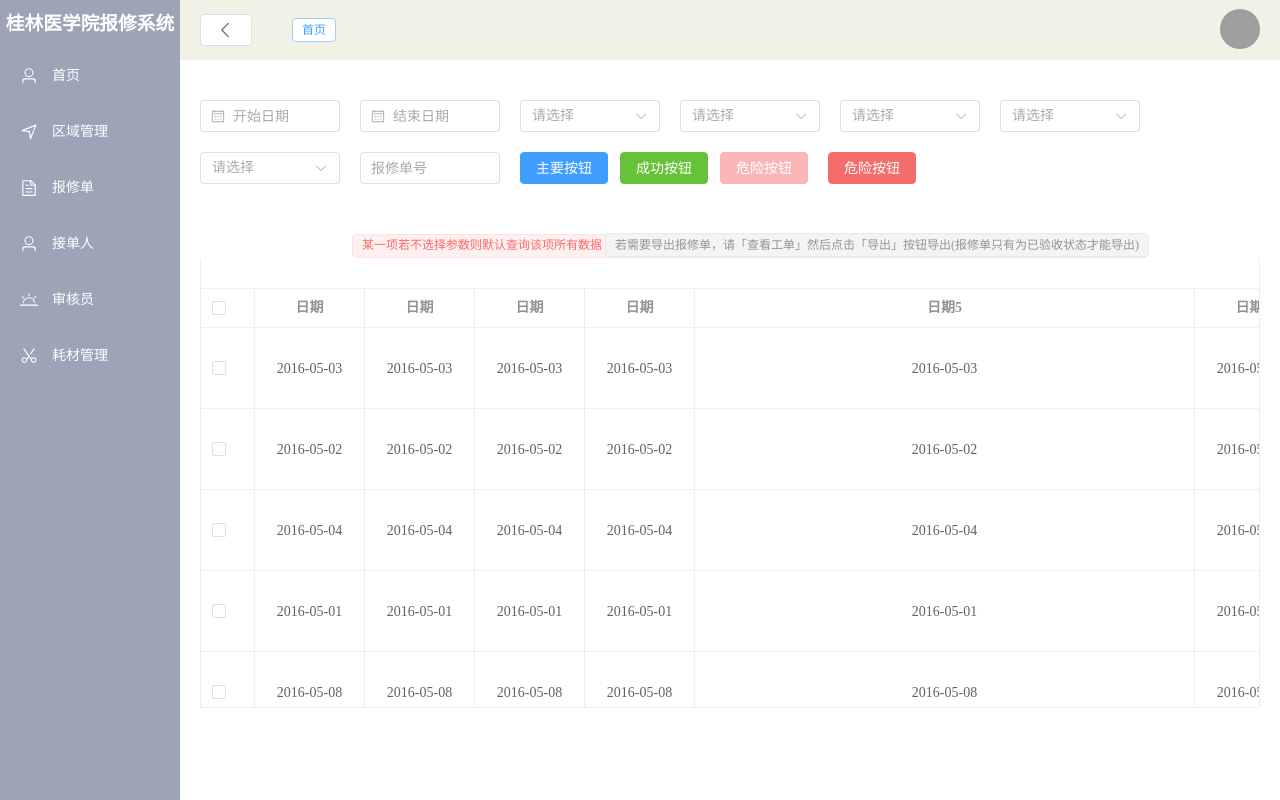
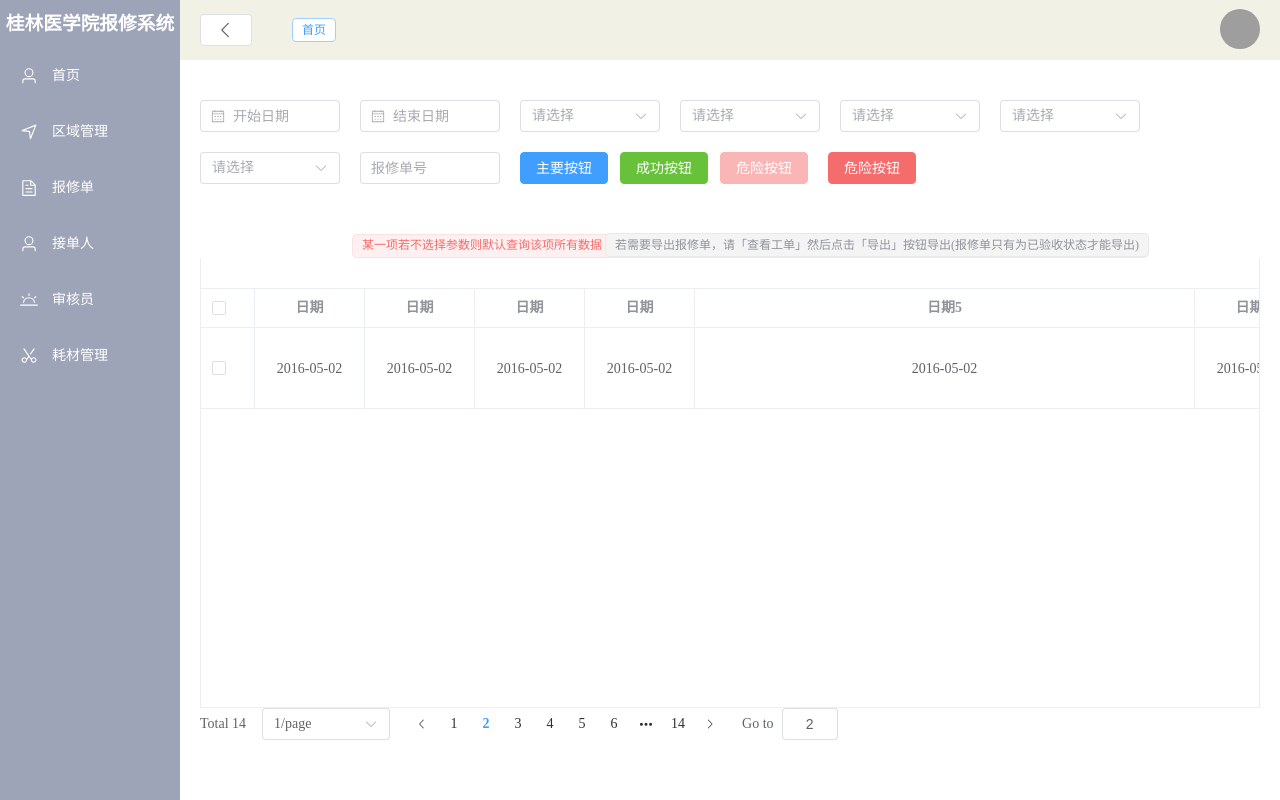
Before and after one commit to RayHsz/glmcbxxtpc, a Vue app: page /bxd in a window 1280 px wide. Built offline with nearby package versions, Linux system fonts and the light colour scheme; grey boxes are pictures that could not be loaded.

Commit message:
初步分页（未优化）

```diff
--- a/src/views/bxd/bxd.vue
+++ b/src/views/bxd/bxd.vue
@@ -122,7 +122,7 @@
   </div>
 
   <el-table
-      :data="tableData"
+      :data="tableData.slice((currentPage-1)*PageSize,currentPage*PageSize)"
       height="450"
       border
       style="width: 100%"
@@ -188,14 +188,39 @@
         <el-button type="warning" class="anniu1">警告按钮</el-button>
     </el-table-column>
   </el-table>
-
+  <div class="tabListPage">
+    <el-pagination @size-change="handleSizeChange"
+                   @current-change="handleCurrentChange"
+                   :current-page="currentPage"
+                   :page-sizes="pageSizes"
+                   :page-size="PageSize" layout="total, sizes, prev, pager, next, jumper"
+                   :total="totalCount">
+    </el-pagination>
+  </div>
 </template>
 
 <script>
 export default {
   name: "bxdBar",
+  methods: {
+    handleSizeChange(val) {
+      // 改变每页显示的条数
+      this.PageSize=val
+      // 注意：在改变每页显示的条数时，要将页码显示到第一页
+      this.currentPage=1
+    },
+    handleCurrentChange(val) {
+      this.currentPage=val
+    }
+  },
   data() {
     return {
+      currentPage:2,
+      totalCount:14,
+      // 个数选择器（可修改）
+      pageSizes:[1,2,4,8],
+      // 默认每页显示的条数（可修改）
+      PageSize:1,
       value1: '',
       value2: '',
       value3: '',
@@ -246,6 +271,34 @@ export default {
         date: '2016-05-07',
         name: '王小虎',
         address: '上海市普陀区金沙江路 1518 弄'
+      }, {
+        date: '2016-05-07',
+        name: '王小虎',
+        address: '上海市普陀区金沙江路 1518 弄'
+      }, {
+        date: '2016-05-07',
+        name: '王小虎',
+        address: '上海市普陀区金沙江路 1518 弄'
+      }, {
+        date: '2016-05-07',
+        name: '王小虎',
+        address: '上海市普陀区金沙江路 1518 弄'
+      }, {
+        date: '2016-05-07',
+        name: '王小虎',
+        address: '上海市普陀区金沙江路 1518 弄'
+      }, {
+        date: '2016-05-07',
+        name: '王小虎',
+        address: '上海市普陀区金沙江路 1518 弄'
+      }, {
+        date: '2016-05-07',
+        name: '王小虎',
+        address: '上海市普陀区金沙江路 1518 弄'
+      }, {
+        date: '2016-05-07',
+        name: '王小虎',
+        address: '上海市普陀区金沙江路 1518 弄'
       }],
     };
   },
```
